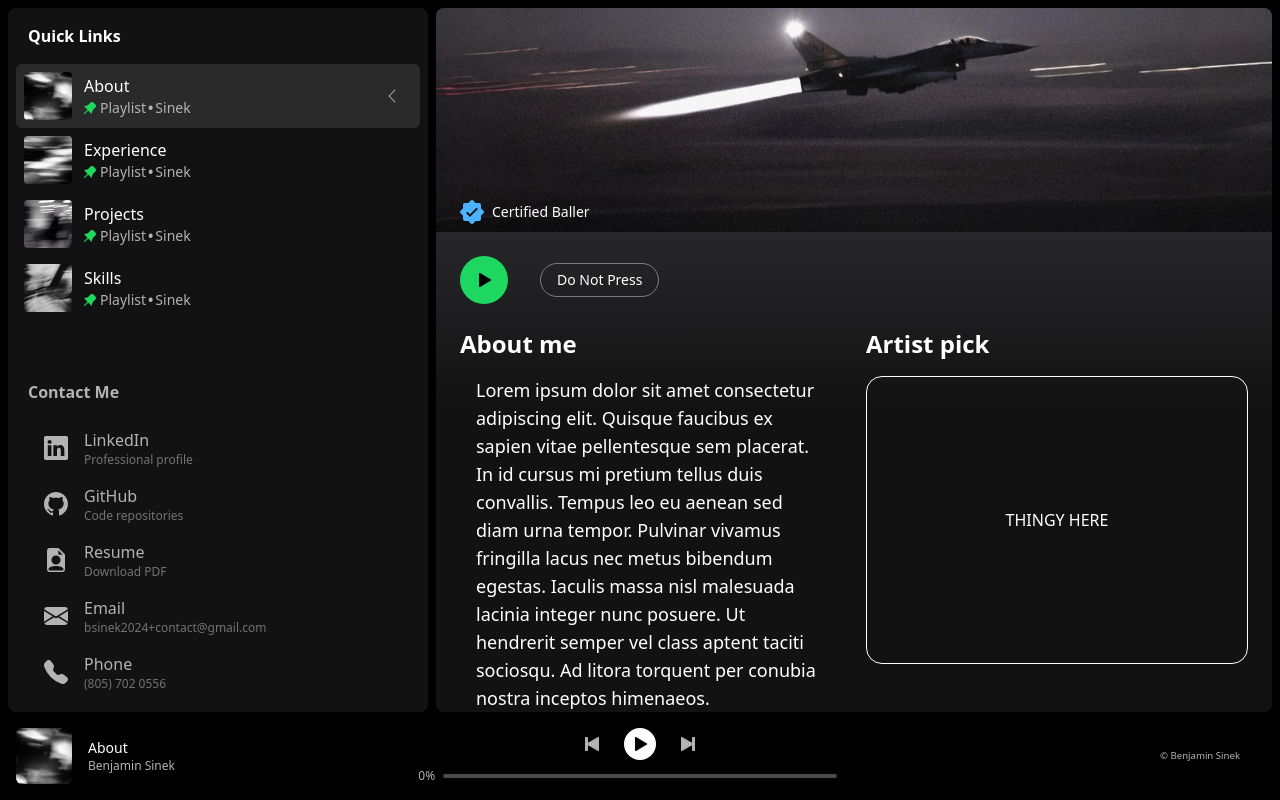
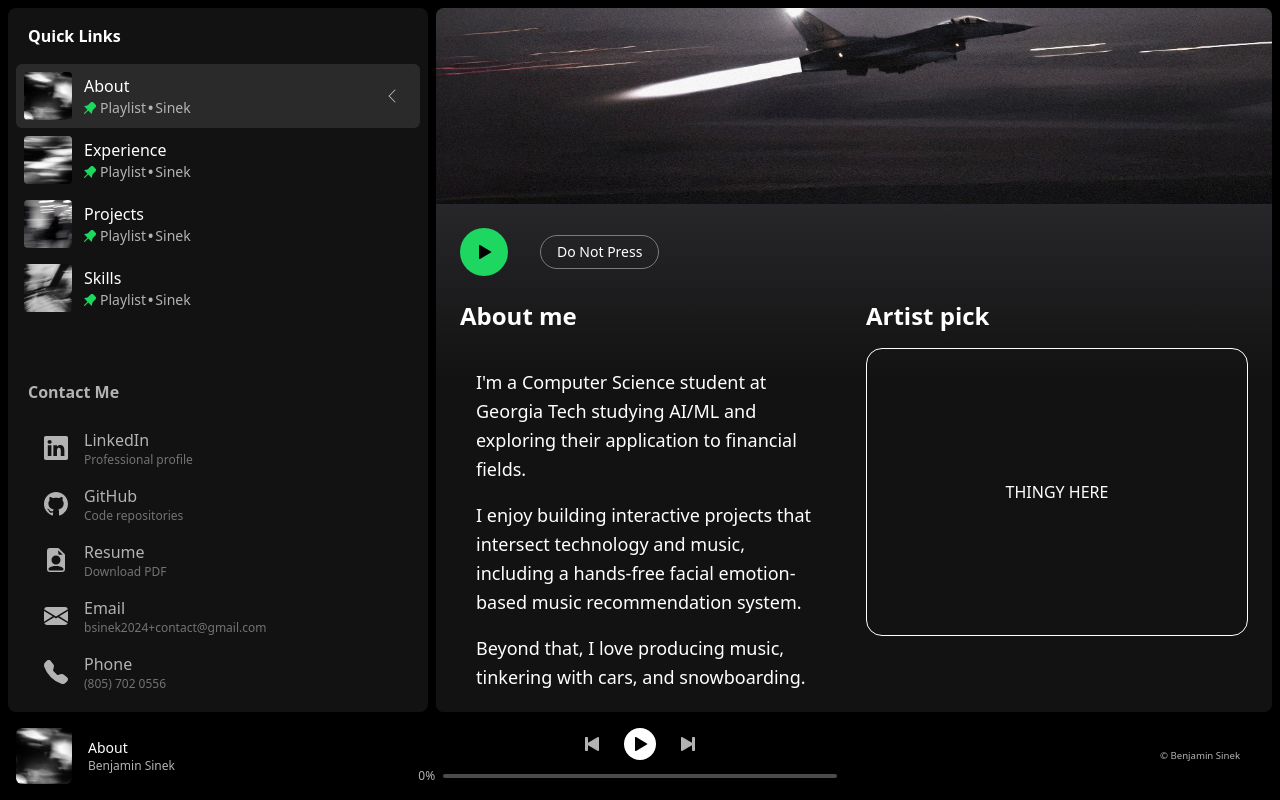
Before and after one commit to bsinek/my-portfolio, a React (Vite) app: page / in a window 1280 px wide. Built offline with nearby package versions, Linux system fonts and the light colour scheme; a web font is replaced by a local one.

Commit message:
feat(about): fill in About section with real info; remove visit counter with location

```diff
--- a/src/components/MainView/AboutSection.jsx
+++ b/src/components/MainView/AboutSection.jsx
@@ -22,14 +22,18 @@ export const AboutSection = ({ scrollContainerRef }) => {
             </motion.div>
             {/* floating hero text */}
             <div className="absolute top-0 flex flex-col justify-end p-6 font-light" style={{ height: `${IMAGE_HEIGHT}px` }}>
-                <span className="flex items-center gap-2">
-                    <svg viewBox="0 0 24 24" fill="#4bb3ff" className="h-6">
-                        <path d="M10.814.5a1.66 1.66 0 0 1 2.372 0l2.512 2.572 3.595-.043a1.66 1.66 0 0 1 1.678 1.678l-.043 3.595 2.572 2.512c.667.65.667 1.722 0 2.372l-2.572 2.512.043 3.595a1.66 1.66 0 0 1-1.678 1.678l-3.595-.043-2.512 2.572a1.66 1.66 0 0 1-2.372 0l-2.512-2.572-3.595.043a1.66 1.66 0 0 1-1.678-1.678l.043-3.595L.5 13.186a1.66 1.66 0 0 1 0-2.372l2.572-2.512-.043-3.595a1.66 1.66 0 0 1 1.678-1.678l3.595.043zm6.584 9.12a1 1 0 0 0-1.414-1.413l-6.011 6.01-1.894-1.893a1 1 0 0 0-1.414 1.414l3.308 3.308z"/>
+                <span className="text-sm ml-1">CS @ Georgia Tech</span>
+                <h1 className="font-black text-8xl leading-28">benjamin sinek</h1>
+                <span className="flex justify-items gap-2 mt-2">
+                    <svg viewBox="0 0 16 16" fill="currentColor" className="h-6 p-1">
+                        <path d="M8 16s6-5.686 6-10A6 6 0 0 0 2 6c0 4.314 6 10 6 10m0-7a3 3 0 1 1 0-6 3 3 0 0 1 0 6"/>
                     </svg>
-                    <span className="text-sm">Certified Baller</span>
+                    <span className="text-sm flex items-center">
+                        <span>Los Angeles, CA</span>
+                        <span className="mx-2 font-bold">•</span>
+                        <span>Atlanta, GA</span>
+                    </span>
                 </span>
-                <h1 className="font-black text-8xl leading-28">benjamin sinek</h1>
-                <span className="mt-2">0 lifetime visitors</span>
             </div>
 
             {/* ABOUT ME */}
@@ -51,8 +55,16 @@ export const AboutSection = ({ scrollContainerRef }) => {
                 <div className="relative grid grid-cols-2 px-6 gap-6">
                     <div>
                         <h2 className="text-2xl font-semibold mb-4">About me</h2>
-                        <div className="px-4 text-lg">
-                            <Lorem/>
+                        <div className="px-4 py-5 text-lg leading-relaxed flex flex-col gap-4">
+                            <p>
+                                I'm a Computer Science student at Georgia Tech studying AI/ML and exploring their application to financial fields.
+                            </p>
+                            <p>
+                                I enjoy building interactive projects that intersect technology and music, including a hands-free facial emotion-based music recommendation system.
+                            </p>
+                            <p>
+                                Beyond that, I love producing music, tinkering with cars, and snowboarding.
+                            </p>
                         </div>
                     </div>
                     <div>
```
